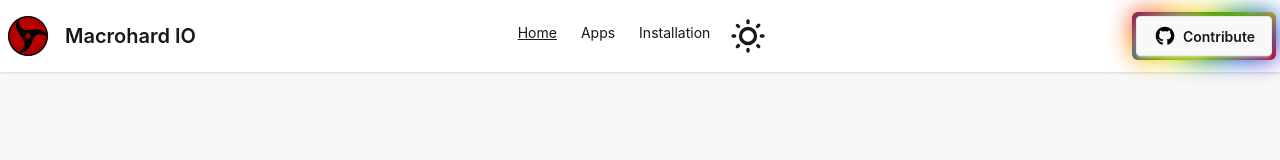
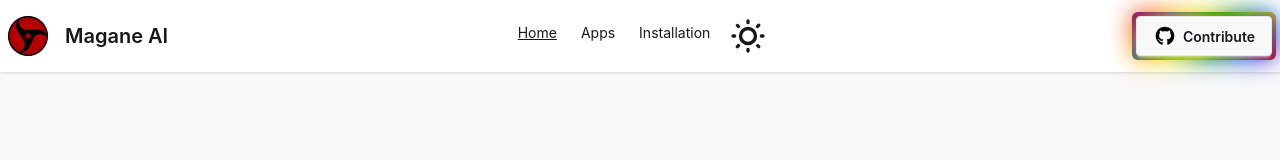
Before and after one commit to DexZed/mission-restart-a3, a React (Vite) app in the folder macrohard/: page / in a window 1280 px wide. Shown: the top 160 px of the page. Built offline with nearby package versions, Linux system fonts and the light colour scheme.

Commit message:
`Update README and project files to reflect Magane AI branding`

```diff
--- a/macrohard/index.html
+++ b/macrohard/index.html
@@ -4,7 +4,7 @@
     <meta charset="UTF-8" />
     <link rel="icon" type="image/svg+xml" href="/favicon.svg" />
     <meta name="viewport" content="width=device-width, initial-scale=1.0" />
-    <title>Macrohard</title>
+    <title>Magane AI</title>
     <link rel="preconnect" href="https://fonts.googleapis.com" />
     <link rel="preconnect" href="https://fonts.gstatic.com" crossorigin />
     <link
--- a/macrohard/src/components/Nav.jsx
+++ b/macrohard/src/components/Nav.jsx
@@ -155,7 +155,7 @@ function Nav() {
                 src="/Sharingan-PNG-File.png"
                 alt="logo"
               />
-              <a className="btn btn-ghost text-xl">Macrohard IO</a>
+              <a className="btn btn-ghost text-xl">Magane AI</a>
             </div>
           </div>
           <div className="navbar-center hidden lg:flex">
```
Also changed, not shown: 1 other file (tests, documents, lock files or other folders).
